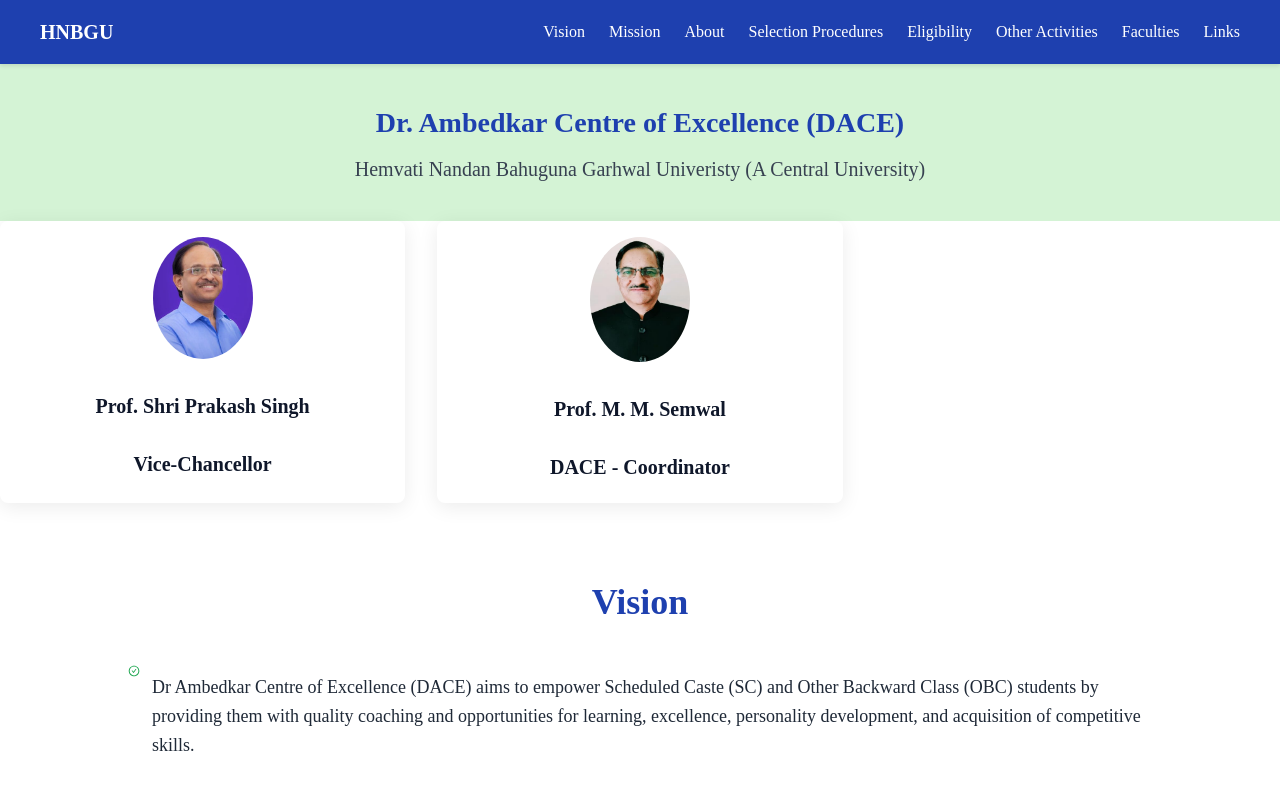
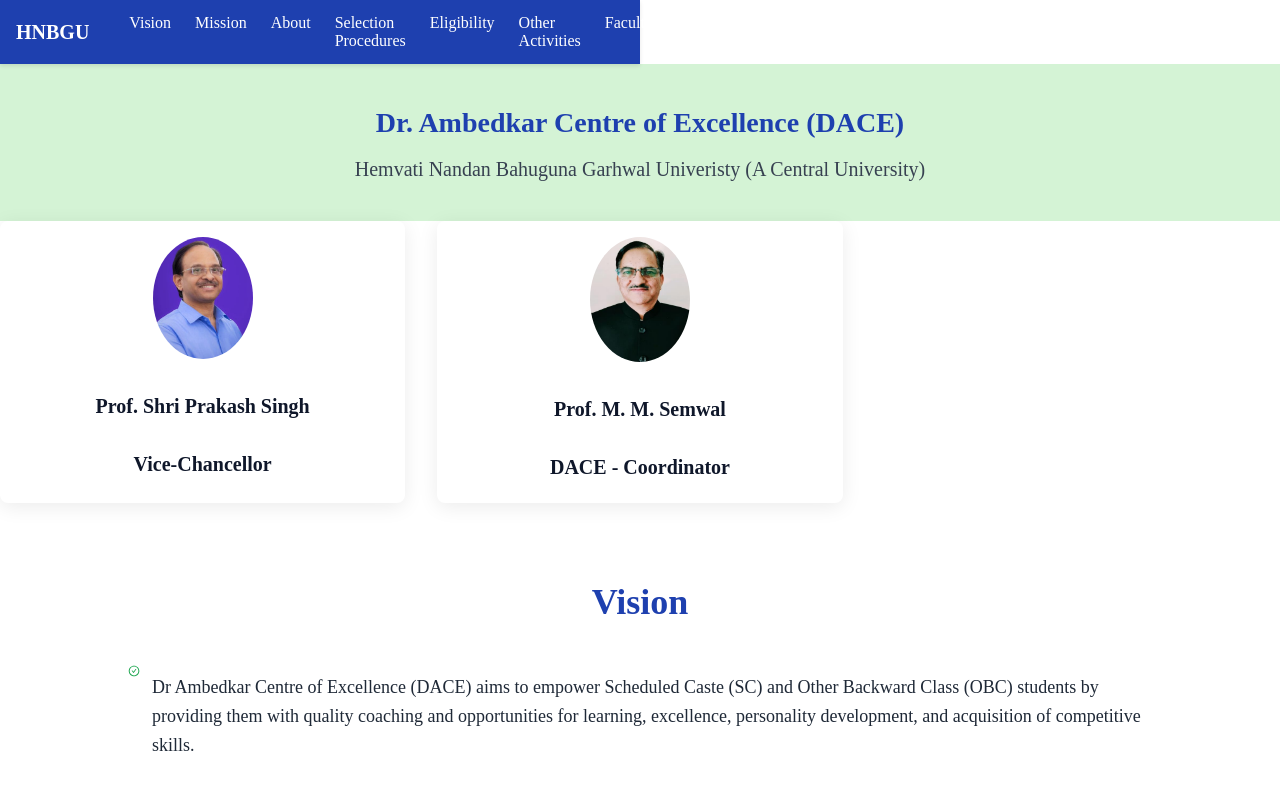
Before and after one commit to varuncsed1/DACE, a Next.js app in the folder dace-website/: page / in a window 1280 px wide. Shown: the top 800 px of the page. Built offline with nearby package versions, Linux system fonts and the light colour scheme.

Commit message:
Update navbar.module.css

```diff
--- a/dace-website/src/app/styles/navbar.module.css
+++ b/dace-website/src/app/styles/navbar.module.css
@@ -4,12 +4,12 @@
   position: sticky;
   top: 0;
   z-index: 50;
-  width: 100%;
+  width: 50%;
   box-shadow: 0 2px 4px rgba(0, 0, 0, 0.1);
 }
 
 .container {
-  max-width: 1200px;
+  max-width: 800px;
   margin: 0 auto;
   padding: 0 16px;
   display: flex;
```
